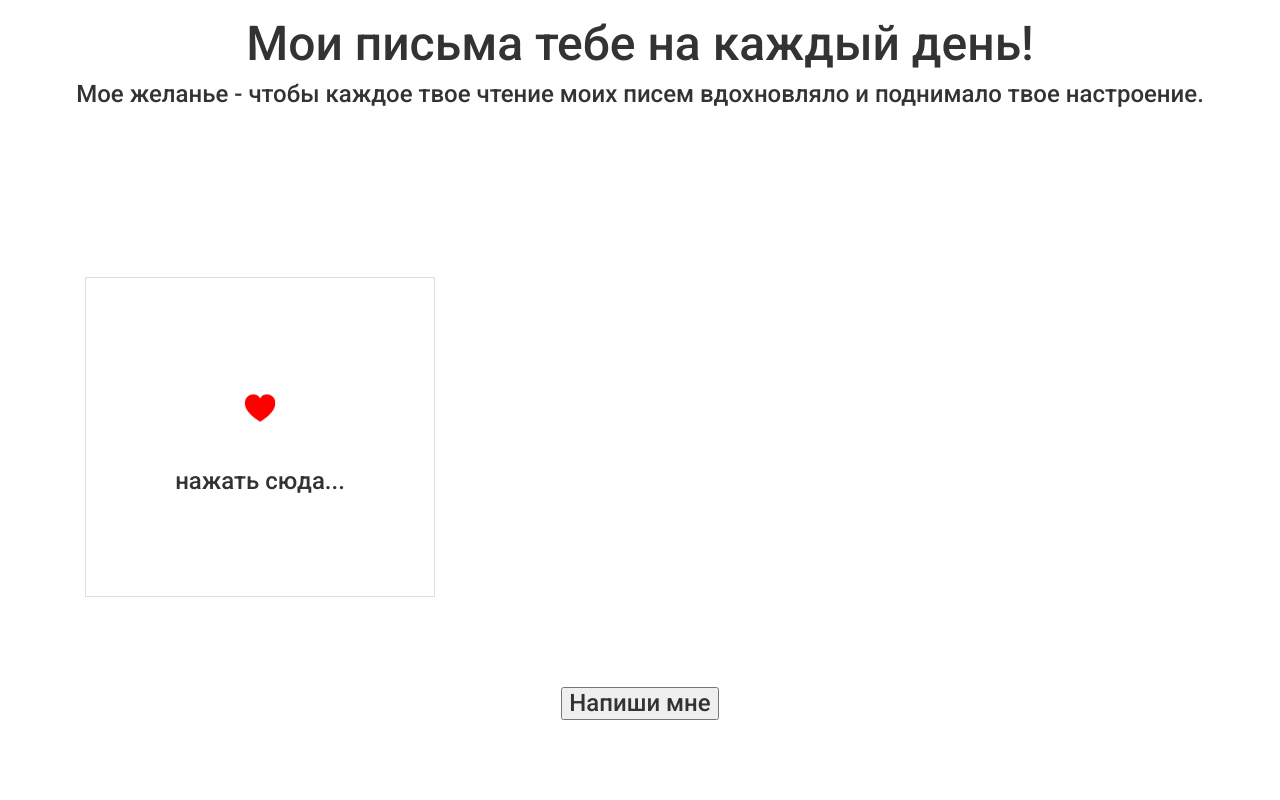
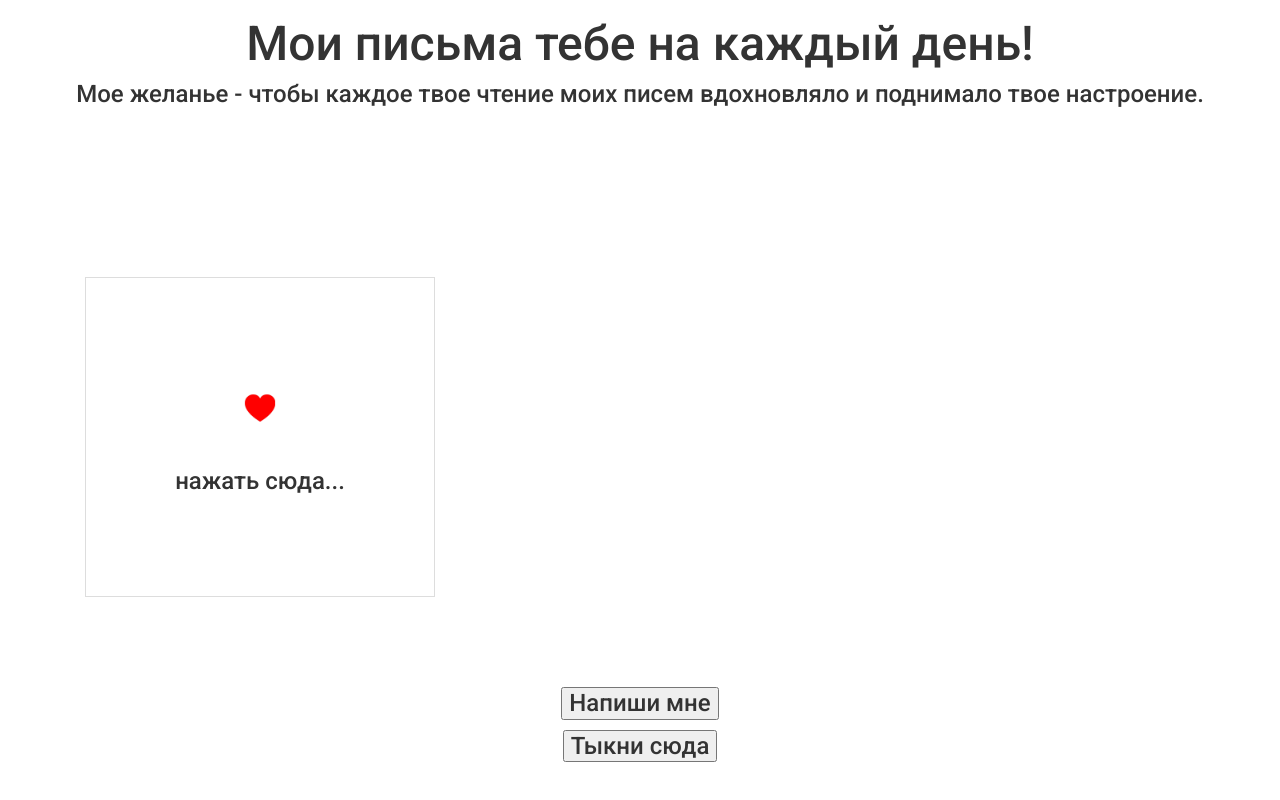
Before and after one commit to veabnesuydovskyd/second, a plain HTML site: page index.html in a window 1280 px wide. Shown: the part 1012-1812 px from the top of the page. Drawn offline with Linux system fonts and the light colour scheme.

Commit message:
Add files via upload

```diff
--- a/index.html
+++ b/index.html
@@ -72,12 +72,13 @@
 							<img src="img/icons/guru-blue.png" alt="" class="icon">
 						</div>
 						<h4 class="heading">нажать сюда...</h4>
-						<p class="description">Адемау хочу, чтобы ты знала, что каждый миг рядом с тобой для меня ценен, как самое драгоценное сокровище. С тобой мир становится ярче, а сердце наполняется теплом.</p>
+						<p class="description">в один день мы поженимся, у нас будут прекрасные дети, в один день это в 2026 году в июне/июле, любишь мою конкретность? </p>
 					</div>
 				</div>
 				</div>
 
 			</div>
+
 		</div>
 		<div class="cut cut-bottom"></div>
 		<div>
@@ -92,6 +93,17 @@
 			<h4>
 
 			<button onclick="window.location.href = 'https://t.me/damirkatt1';">Напиши мне</button>
+		</h4>
+
+		<style>
+			.center {
+			  text-align: center;
+			}
+		  </style>
+		  <div class = "center">
+			<h4>
+
+			<button onclick="window.location.href = 'https://www.youtube.com/watch?v=itrG8b3GZko&ab_channel=DimiVideoRU';">Тыкни сюда</button>
 		</h4>
 		  </div>
 	</div>
```
